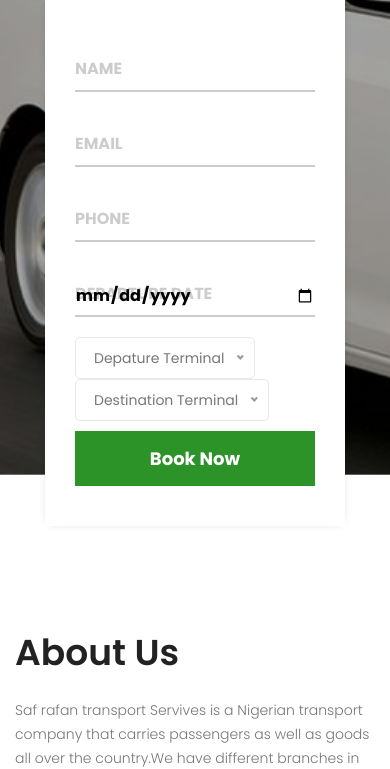
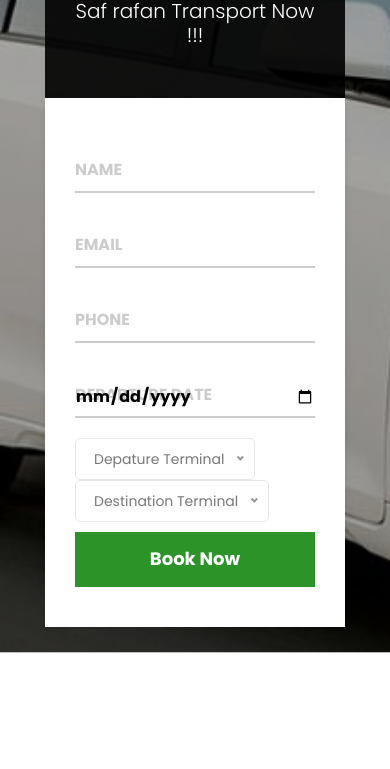
Before and after one commit to David-Orizu31/saf-ran-transport, a plain HTML site: page index.html in a window 390 px wide. Shown: the part 444-1213 px from the top of the page. Drawn offline with nearby package versions, Linux system fonts and the light colour scheme.

Commit message:
Update responsive.css

```diff
--- a/css/responsive.css
+++ b/css/responsive.css
@@ -257,10 +257,10 @@
 		font-size: 28px;
 	}
 	.home_banner_area {
-		min-height: 500px;
+		min-height: 1100px;
 	}
 	.home_banner_area .banner_inner {
-		min-height: 500px;
+		min-height: 1100px;
 	}
 	.blog_banner .banner_inner .blog_b_text {
 		margin-top: 0px;
```
